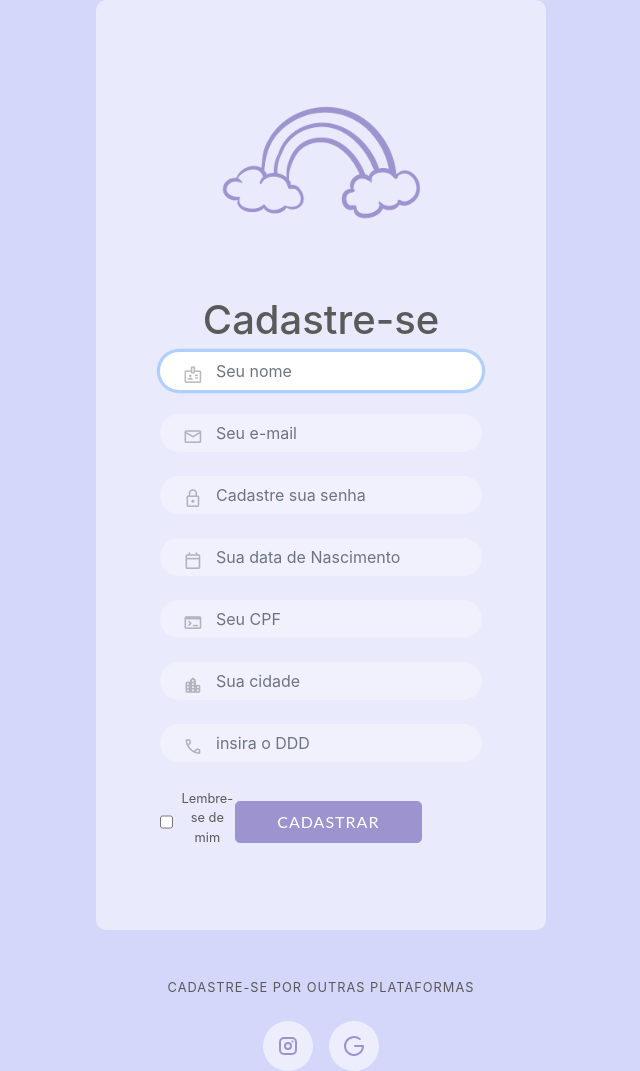
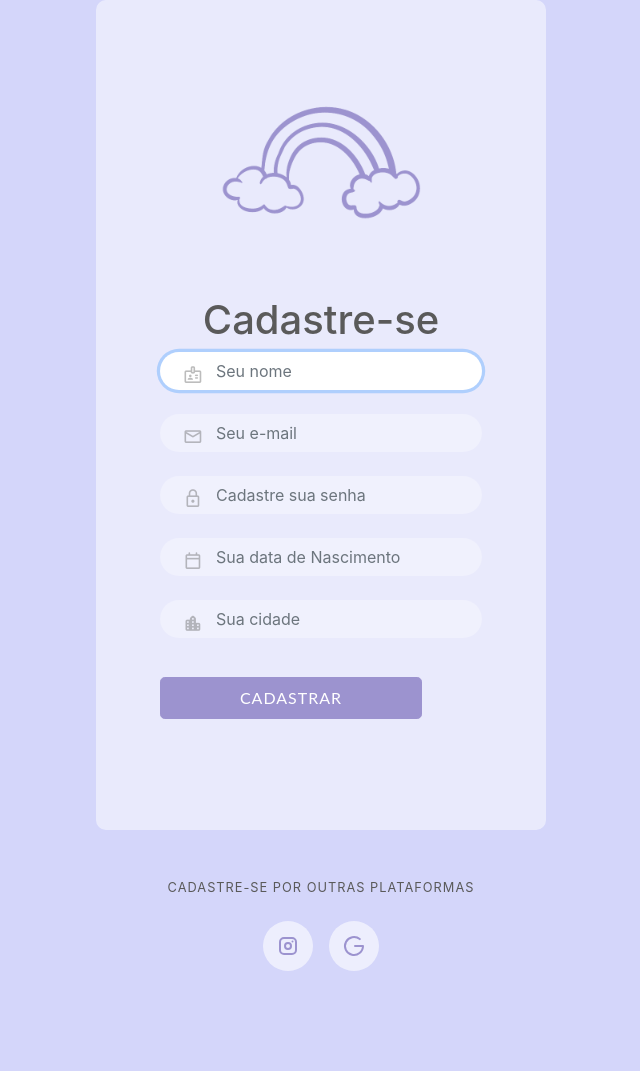
Before and after one commit to GabsZ1/tcc-IF2023, a PHP site: page /cadastroLivro.php in a window 1280 px wide. Shown: the whole page, without its empty margins (319-959 px from the left). After the commit the page ends 971 px from the top, so only its background shows below. Run offline with PHP 8.4, Linux system fonts and the light colour scheme.

Commit message:
comecei a mexer no cadstro dos livros

```diff
--- a/cadastroLivro.php
+++ b/cadastroLivro.php
@@ -52,44 +52,32 @@ if (isset($_POST['cadastrar'])){
             <form class="cadastro-form" method="post">
                 <div class="form-item">
                     <span class="form-item-icon material-symbols-rounded">badge</span>
-                    <input type="text" name="nome" class="form-control" placeholder="Seu nome" required autofocus>
+                    <input type="text" name="titulo" class="form-control" placeholder="Seu nome" required autofocus>
                 </div>
                 <div class="form-item">
                     <span class="form-item-icon material-symbols-rounded">mail</span>
-                    <input type="email" name="email" class="form-control" placeholder="Seu e-mail" required>
+                    <input type="text" name="subtitulo" class="form-control" placeholder="Seu e-mail" required>
                 </div>
                 <div class="form-item">
                     <span class="form-item-icon material-symbols-rounded">lock</span>
-                    <input type="password" name="senha" class="form-control"  placeholder="Cadastre sua senha" required>
+                    <input type="text" name="sinopse" class="form-control"  placeholder="Cadastre sua senha" required>
                 </div>
 
                 <div class="form-item">
 
                     <span class="form-item-icon material-symbols-rounded">calendar_today</span>
-                    <input type="text" id="dataNascimento" name="dataNascimento" autocomplete="off" maxlength="10" class="form-control" placeholder="Sua data de Nascimento" onkeyup="mascara_DataNascimento()">
+                    <input type="text" id="dataNascimento" name="valor" autocomplete="off" maxlength="10" class="form-control" placeholder="Sua data de Nascimento" onkeyup="mascara_DataNascimento()">
 
                 </div>
 
                 <div class="form-item">
-                    <span class="form-item-icon material-symbols-rounded">terminal</span>
-                    <input type="text" id="cpf" autocomplete="off" maxlength="14" name="cpf" class="form-control" placeholder="Seu CPF" onkeyup="mascara_cpf()">
+                    <span class="form-item-icon material-symbols-rounded">location_city</span>
+                    <input type="text" name="capa" class="form-control" placeholder="Sua cidade">
                 </div>
 
-                <div class="form-item">
-                    <span class="form-item-icon material-symbols-rounded">location_city</span>
-                    <input type="text" name="cidade" class="form-control" placeholder="Sua cidade">
+                <div class="form-item-outro">
+                    <input class="btn btn-primary btn-lg btn-block active" style="left: -30px;" type="submit" value="Cadastrar" name="cadastrar">
                 </div>
-
-                <div class="form-item">
-                    <span class="form-item-icon material-symbols-rounded">call</span>
-                    <input type="tel" id="telefone" name="telefone" autocomplete="off" maxlength="14" class="form-control" placeholder="insira o DDD" onkeyup="mascara_telefone()">
-                </div>
-                <div class="form-item-outro">
-                    <div class="checkbox">
-                        <input type="checkbox" id="rememberMeCheck">
-                        <label for="rememberMeCheck">Lembre-se de mim</label>
-                    </div>
-                    <input class="btn btn-primary btn-lg btn-block active" style="left: -30px;" type="submit" value="Cadastrar" name="cadastrar">
             </form>
             <div class="cadastro-footer"></div>
         </div>
--- a/listarLivros.php
+++ b/listarLivros.php
@@ -34,14 +34,14 @@ $resultado = mysqli_query($conexao, $sql);
 <body>
 
   <?php // arrumar essa parte para não cpbrir a parte de adicionar um novo livro
-  // require_once("testeNavbar.php"); ?>
+    // require_once("testeNavbar.php"); ?>
 
   <div class="container-md">
 
     <div class="card mt-3 mb-3">
       <div class="card-body">
         <h1 class="card-title" style="color: #5a5a5a; font-family: '-apple-system'; font-weight: 300;">Listagem de Livros
-          <a href="cad_usuario.php" class="btn btn-primary btn-sm"><i class="fa-solid fa-plus"></i>
+          <a href="cadastroLivro.php" class="btn btn-primary btn-sm"><i class="fa-solid fa-plus"></i>
           </a>
         </h1>
       </div>
```
